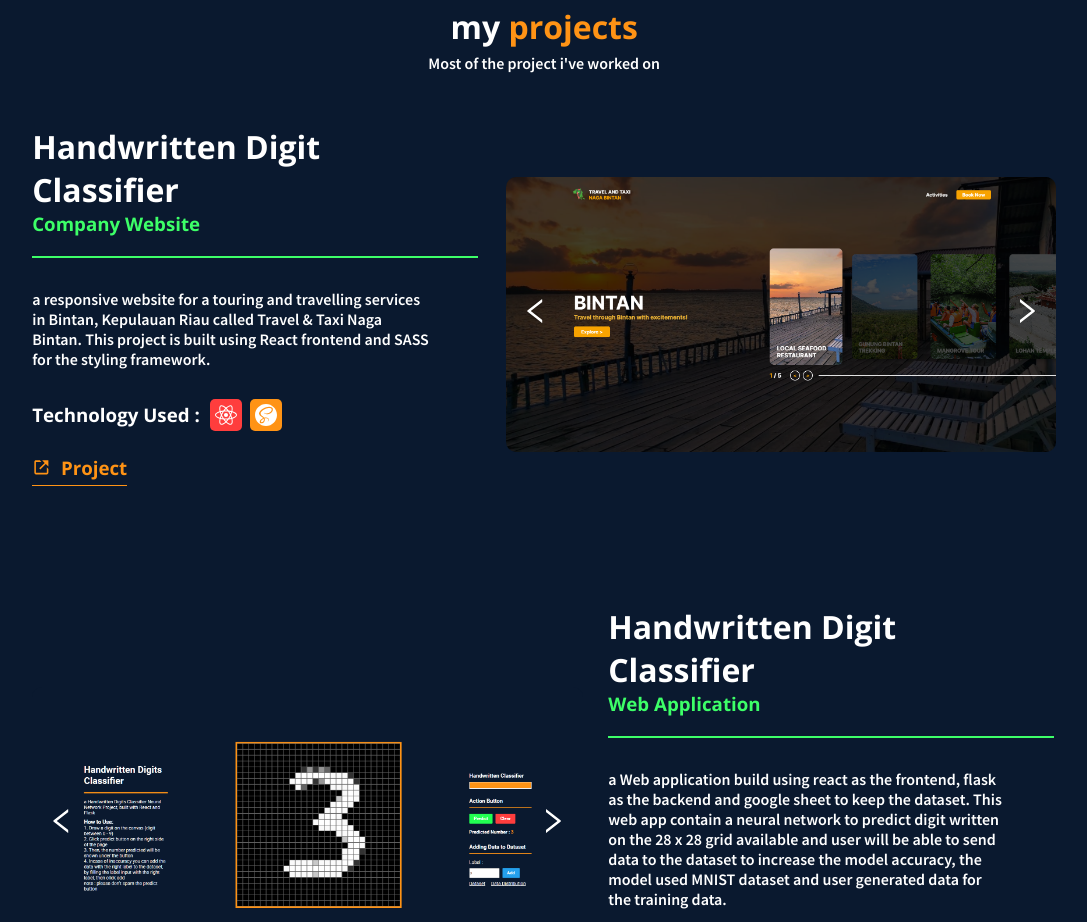
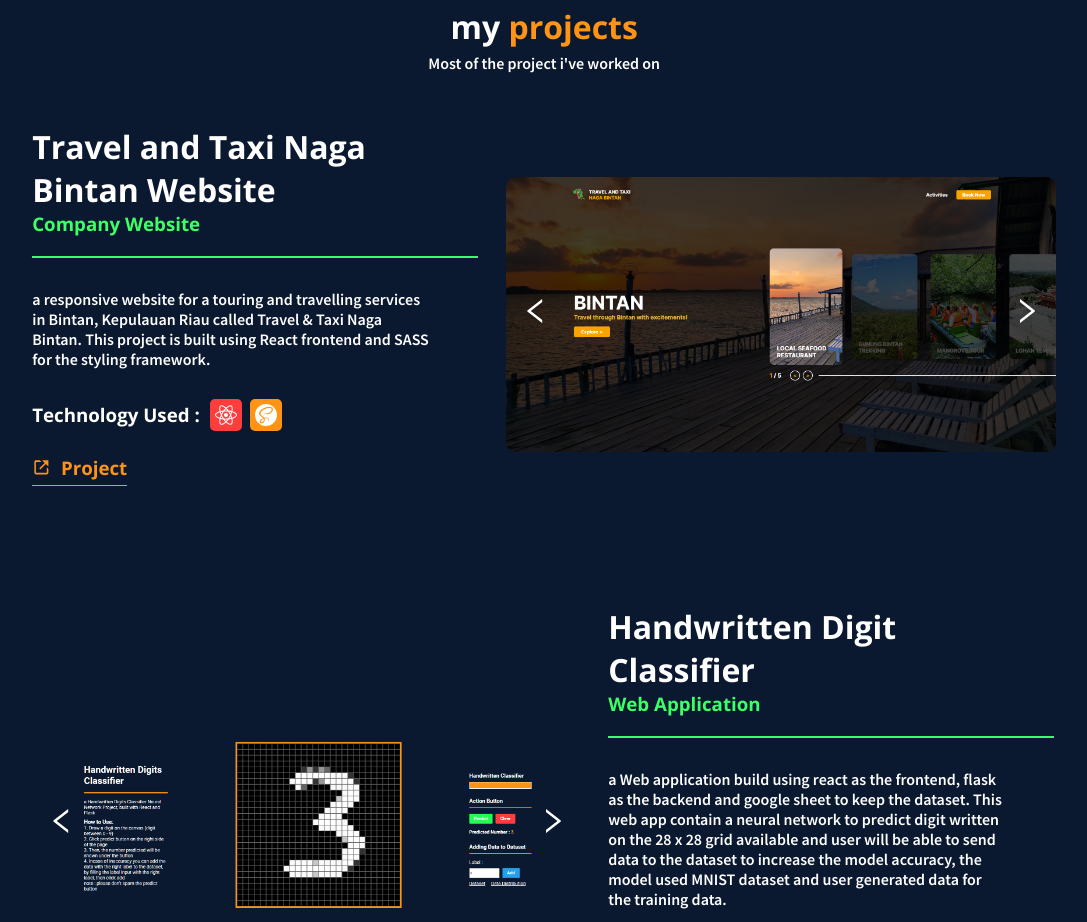
Before and after one commit to FelixFern/felixfern.github.io, a React (Create React App) app: page / in a window 1280 px wide. Shown: the part 900-1822 px from the top of the page, without its empty margins (115-1202 px from the left). Built offline with nearby package versions, Linux system fonts and the light colour scheme.

Commit message:
small fix

```diff
--- a/src/App.jsx
+++ b/src/App.jsx
@@ -73,7 +73,7 @@ function App() {
                                 </div>
                                 <div className='featured-projects'>
                                     <FeaturedProject
-                                        title="Handwritten Digit Classifier"
+                                        title="Travel and Taxi Naga Bintan Website"
                                         subtitle="Company Website"
                                         desc="a responsive website for a touring and travelling services in Bintan, Kepulauan Riau called Travel & Taxi Naga Bintan. This project is built using React frontend and SASS for the styling framework."
                                         stacks={['React', 'Sass']}
```
